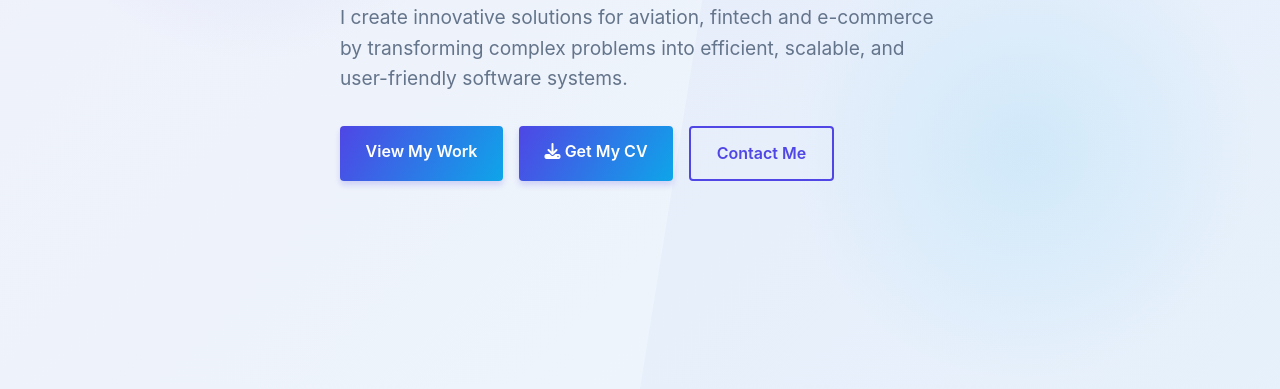
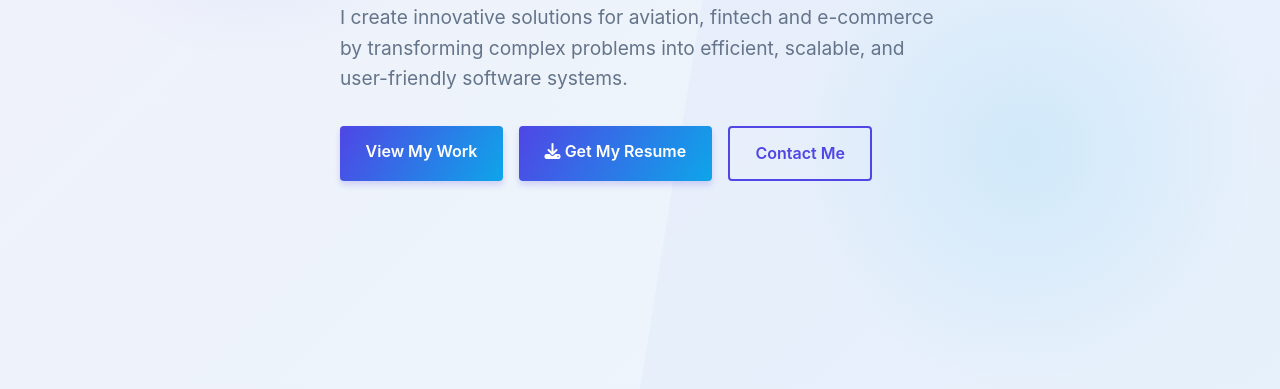
Before and after one commit to KhunWin/khunmyintwin, a plain HTML site: page index.html in a window 1280 px wide. Shown: the part 411-800 px from the top of the page. Drawn offline with Linux system fonts and the light colour scheme.

Commit message:
update resume

```diff
--- a/index.html
+++ b/index.html
@@ -1179,7 +1179,7 @@
 
                 <div class="hero-buttons">
                     <a href="#projects" class="btn">View My Work</a>
-                    <a href="assets/Resume_KhunMyintWin.pdf" class="btn btn-secondary" download><i class="fas fa-download"></i> Get My CV</a>
+                    <a href="assets/Resume_KhunMyintWin.pdf" class="btn btn-secondary" download><i class="fas fa-download"></i> Get My Resume</a>
                     <a href="#contact" class="btn btn-outline">Contact Me</a>
                 </div>
             </div>
```
